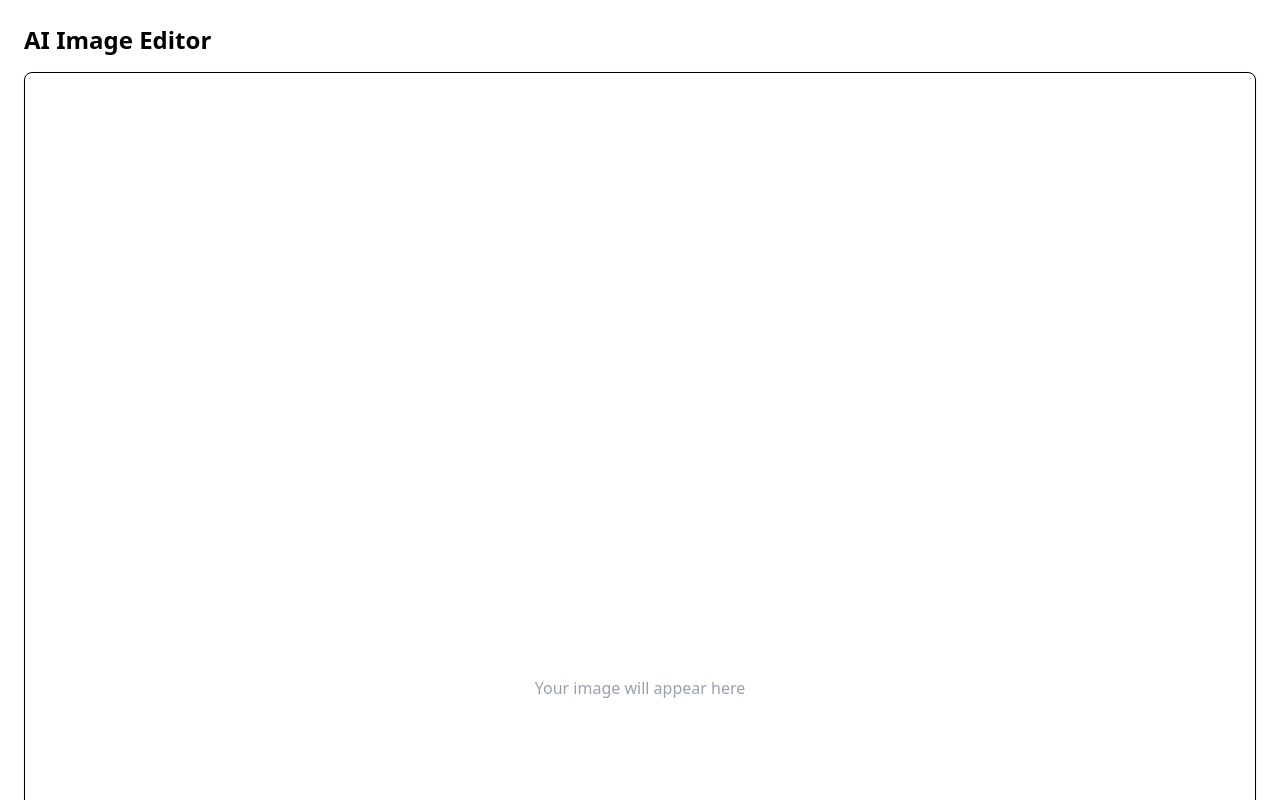
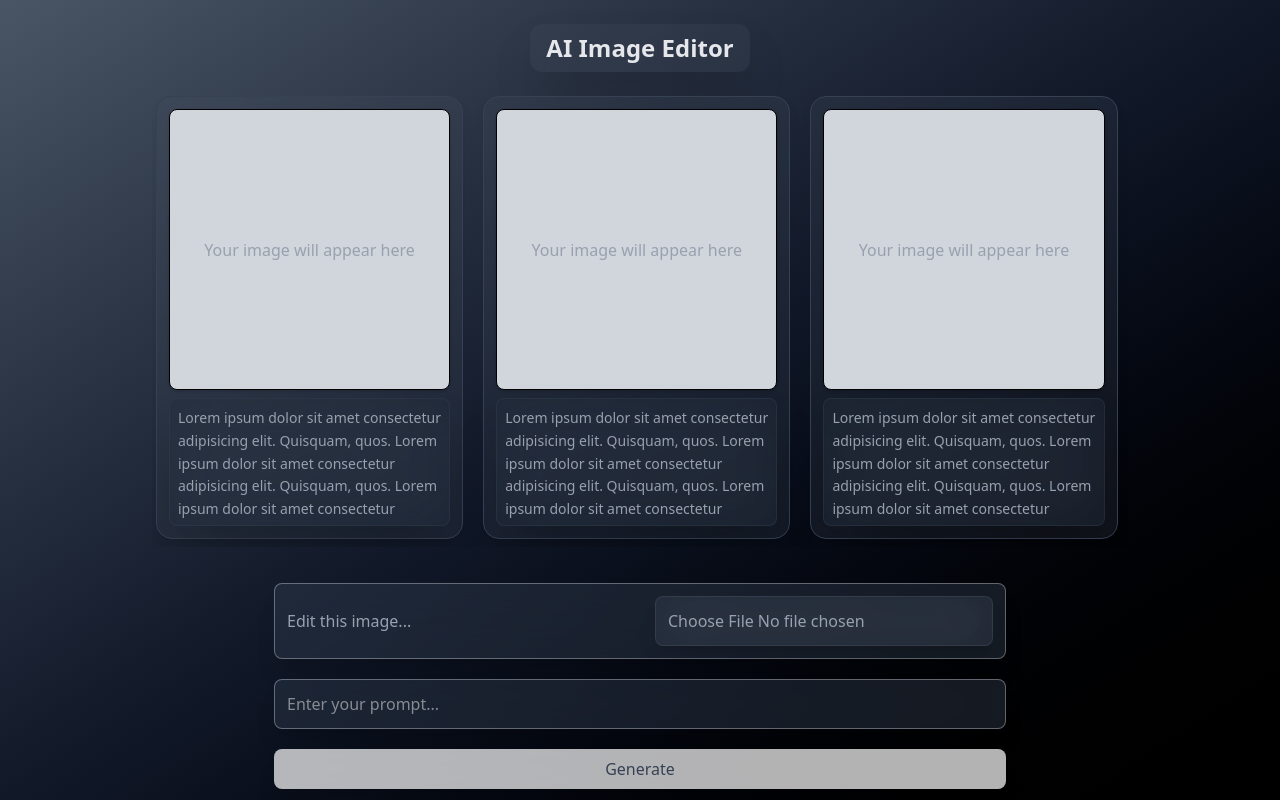
Before and after one commit to codinglabsong/img-edit-agent, a Next.js app: page / in a window 1280 px wide. Shown: the top 800 px of the page. Built offline with nearby package versions, Linux system fonts and the light colour scheme.

Commit message:
rough ui done

```diff
--- a/src/app/page.tsx
+++ b/src/app/page.tsx
@@ -1,6 +1,6 @@
 "use client";
 
-import { useState, useActionState } from "react";
+import { useState, useActionState, useEffect } from "react";
 import { GenerateAction } from "@/app/action";
 import type { GenerateState } from "@/lib/definition";
 import PromptInput from "@/ui/prompt-input";
@@ -18,15 +18,91 @@ export default function Home() {
     initialState,
   );
 
+  // Scroll to the right end (newest images) on mount and window resize
+  useEffect(() => {
+    const scrollContainer = document.getElementById("image-scroll-container");
+
+    const scrollToRight = () => {
+      if (scrollContainer) {
+        scrollContainer.scrollLeft = scrollContainer.scrollWidth;
+      }
+    };
+
+    // Initial scroll
+    setTimeout(scrollToRight, 1);
+
+    // Add resize listener
+    window.addEventListener("resize", scrollToRight);
+
+    // Cleanup
+    return () => {
+      window.removeEventListener("resize", scrollToRight);
+    };
+  }, []);
+
   return (
-    <main className="p-6 flex flex-col gap-4 min-h-screen">
-      <h1 className="text-2xl font-bold">AI Image Editor</h1>
-
-      <div className="w-full">
-        <ImagePreview imageUrl={state.url ?? null} isPending={isPending} />
+    <main className="bg-gradient-to-br from-gray-600 via-gray-900 to-black">
+      <div className="max-w-5xl mx-auto items-center flex flex-col gap-4 p-6 min-h-screen">
+        <div className="bg-gray-600/20 backdrop-blur-xl rounded-xl p-2 shadow-2xl">
+          <h1 className="text-2xl font-bold text-gray-200 px-2">
+            AI Image Editor
+          </h1>
         </div>
 
-      <div className="w-full">
+        <div
+          className="w-full overflow-x-auto minimal-scrollbar"
+          id="image-scroll-container"
+        >
+          {(() => {
+            const items = [1, 2, 3];
+            const flexClass =
+              items.length === 1
+                ? "flex justify-center gap-5 px-1 py-2"
+                : "flex gap-5 px-1 py-2";
+            return (
+              <div className={flexClass}>
+                {items.map((_, idx) => (
+                  <div
+                    key={idx}
+                    className="
+                      flex-shrink-0 flex flex-col gap-2
+                      rounded-2xl
+                      bg-gray-600/20 backdrop-blur-xl
+                      border border-gray-700
+                      shadow-lg
+                      p-3
+                      transition-transform
+                      hover:scale-102
+                      w-[80vw] sm:w-[40vw] md:w-[28vw] lg:w-[24vw]
+                      max-w-xs
+                    "
+                  >
+                    <ImagePreview
+                      imageUrl={state.url ?? null}
+                      isPending={isPending}
+                    />
+                    <div className="max-h-32 overflow-auto rounded-lg bg-gray-800/40 backdrop-blur-xl border border-gray-700/40 shadow-2xl text-gray-100 p-2 minimal-scrollbar">
+                      <p className="text-sm leading-relaxed text-gray-400">
+                        Lorem ipsum dolor sit amet consectetur adipisicing elit.
+                        Quisquam, quos. Lorem ipsum dolor sit amet consectetur
+                        adipisicing elit. Quisquam, quos. Lorem ipsum dolor sit
+                        amet consectetur adipisicing elit. Quisquam, quos. Lorem
+                        ipsum dolor sit amet consectetur adipisicing elit.
+                        Quisquam, quos.
+                      </p>
+                    </div>
+                  </div>
+                ))}
+              </div>
+            );
+          })()}
+        </div>
+
+        {/* <div className="w-full">
+        <ImagePreview imageUrl={state.url ?? null} isPending={isPending} />
+      </div> */}
+
+        <div className="w-full mt-5">
           <PromptInput
             prompt={prompt}
             setPrompt={setPrompt}
@@ -37,6 +113,7 @@ export default function Home() {
             <p className="mt-2 text-sm text-red-600">{state.error}</p>
           )}
         </div>
+      </div>
     </main>
   );
 }
--- a/src/ui/global.css
+++ b/src/ui/global.css
@@ -14,3 +14,41 @@ input[type="number"]::-webkit-outer-spin-button {
   -webkit-appearance: none;
   margin: 0;
 }
+
+/* scroll bar */
+/* Minimal, arrow-less scrollbar just for .minimal-scrollbar */
+.minimal-scrollbar {
+  /* Firefox */
+  scrollbar-width: thin;
+  scrollbar-color: rgba(255, 255, 255, 0.3) transparent;
+}
+
+/* Chromium/WebKit */
+.minimal-scrollbar::-webkit-scrollbar {
+  width: 6px;
+  height: 6px;
+}
+.minimal-scrollbar::-webkit-scrollbar-track {
+  background: transparent;
+}
+.minimal-scrollbar::-webkit-scrollbar-thumb {
+  background-color: rgba(255, 255, 255, 0.3);
+  border-radius: 9999px;
+}
+.minimal-scrollbar::-webkit-scrollbar-thumb:hover {
+  background-color: rgba(255, 255, 255, 0.5);
+}
+
+/* 🔥 Hide ALL scrollbar buttons/arrows (covers stubborn variants) */
+.minimal-scrollbar::-webkit-scrollbar-button {
+  width: 0;
+  height: 0;
+  display: none;
+}
+.minimal-scrollbar::-webkit-scrollbar-button:single-button,
+.minimal-scrollbar::-webkit-scrollbar-button:start:decrement,
+.minimal-scrollbar::-webkit-scrollbar-button:end:increment,
+.minimal-scrollbar::-webkit-scrollbar-button:start,
+.minimal-scrollbar::-webkit-scrollbar-button:end {
+  display: none;
+}
--- a/src/ui/image-preview.tsx
+++ b/src/ui/image-preview.tsx
@@ -10,7 +10,7 @@ export default function ImagePreview({
   isPending,
 }: ImagePreviewProps) {
   return (
-    <div className="flex justify-center items-center w-full aspect-square border rounded-lg bg-white shadow-sm">
+    <div className="flex justify-center items-center w-full aspect-square border rounded-lg bg-gray-300 shadow-sm">
       {imageUrl ? (
         <img
           src={imageUrl}
--- a/src/ui/prompt-input.tsx
+++ b/src/ui/prompt-input.tsx
@@ -16,29 +16,41 @@ export default function PromptInput({
   return (
     <form
       action={formAction}
-      className="flex flex-col gap-2"
+      className="flex flex-col gap-5 items-center w-3/4 mx-auto"
       encType="multipart/form-data"
     >
+      <label
+        className="
+          flex flex-col
+          sm:flex-row sm:justify-between sm:items-center
+          gap-4
+          cursor-pointer p-3 border rounded-lg
+          bg-gray-700/40 hover:bg-gray-700/80 backdrop-blur-xl border-gray-300/40 shadow-xl text-gray-400
+          w-full
+          focus-within:ring-2 focus-within:ring-gray-500
+        "
+      >
+        <span className="mr-5">Edit this image...</span>
+        <input
+          name="image"
+          type="file"
+          accept="image/*"
+          className="cursor-pointer p-3 border rounded-lg focus:ring-gray-500 bg-gray-600/20 hover:bg-gray-600/80 backdrop-blur-xl border-gray-600/40 shadow-xl text-gray-400"
+          disabled={isPending}
+        />
+      </label>
       <input
         name="prompt"
         type="text"
         value={prompt}
         onChange={(e) => setPrompt(e.target.value)}
         placeholder="Enter your prompt..."
-        className="p-3 border rounded-lg focus:outline-none focus:ring-2 focus:ring-blue-500"
-        disabled={isPending}
-      />
-      <input
-        name="image"
-        type="file"
-        accept="image/*"
-        placeholder="Upload an image..."
-        className="p-2 border rounded-lg"
+        className="w-full p-3 border rounded-lg focus:outline-none focus:ring-2 focus:ring-gray-500 bg-gray-700/40 hover:bg-gray-700/80 backdrop-blur-xl border-gray-300/40 shadow-xl text-gray-100"
         disabled={isPending}
       />
       <button
         type="submit"
-        className="px-4 py-2 bg-black text-white rounded-lg disabled:opacity-60 w-fit"
+        className="w-full cursor-pointer px-4 py-2 bg-white/70 hover:bg-white/80 backdrop-blur-xl text-gray-700 border-gray-300/40 shadow-xl rounded-lg"
         disabled={isPending}
       >
         {isPending ? "Generating..." : "Generate"}
```
Lines whose indentation alone changed are shown as unchanged.
